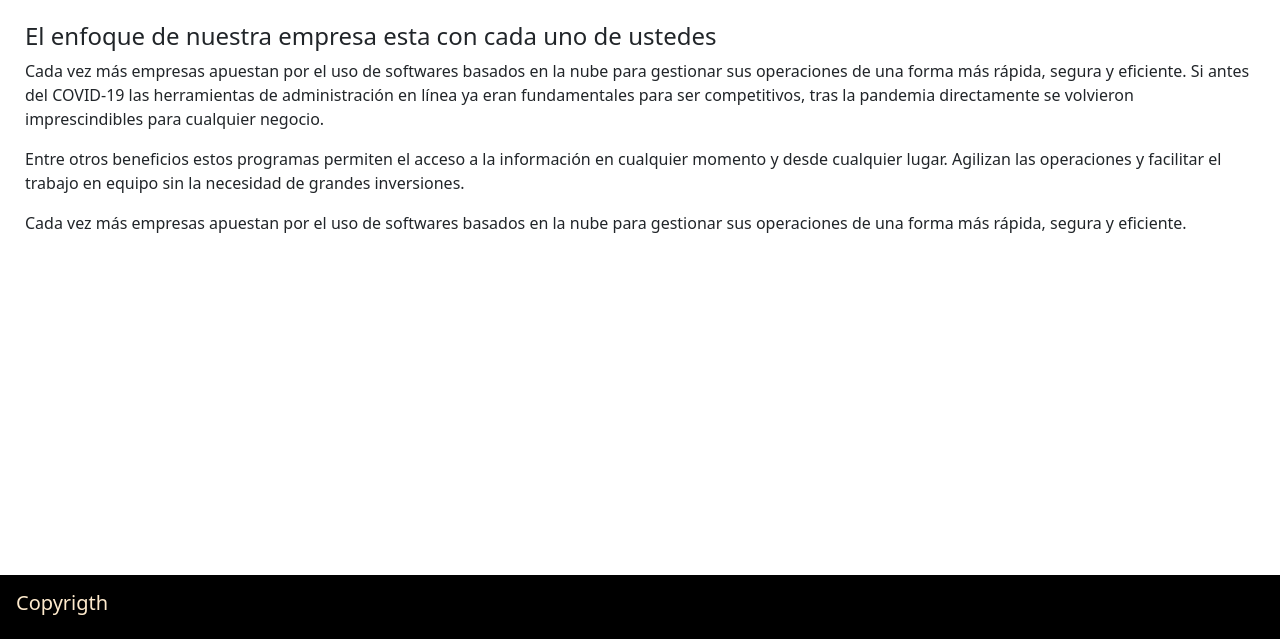
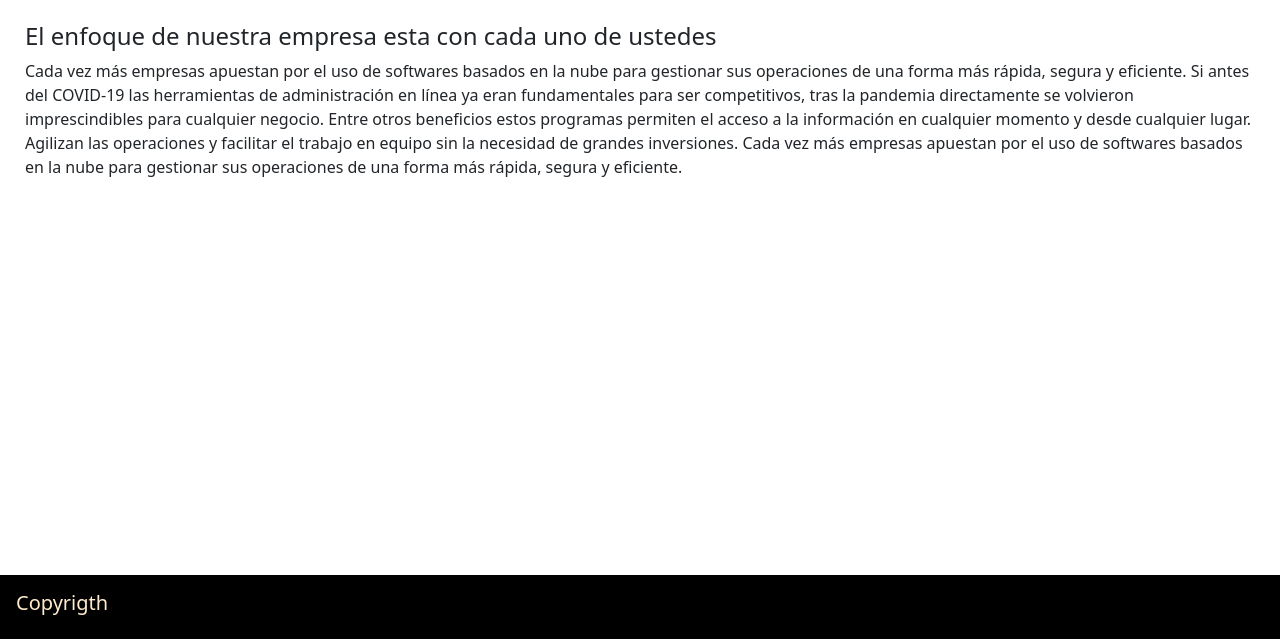
Before and after one commit to N1colasP1nzon/Friendly_Repo, a website: page Paginas/Nuestro enfoque.html in a window 1280 px wide. Shown: the part 171-810 px from the top of the page. Drawn offline with nearby package versions, Linux system fonts and the light colour scheme.

Commit message:
Arreglos Textuales

```diff
--- a/Paginas/Nuestro enfoque.html
+++ b/Paginas/Nuestro enfoque.html
@@ -41,8 +41,8 @@
                                 <a class="nav-link" href="../Paginas/Nuestro enfoque.html">Enfoque</a>
                             </li>
                             <li class="nav-item dropdown">
-                                <a class="nav-link dropdown-toggle" href="#" id="navbarDropdown"
-                                    role="button" data-bs-toggle="dropdown" aria-expanded="false">Precios</a>
+                                <a class="nav-link dropdown-toggle" href="#" id="navbarDropdown" role="button"
+                                    data-bs-toggle="dropdown" aria-expanded="false">Precios</a>
                                 <ul class="dropdown-menu" aria-labelledby="navbarDropdown">
                                     <li>
                                         <a class="dropdown-item" href="../Paginas/Precios.html">Contadores</a>
@@ -68,40 +68,30 @@
                 El enfoque de nuestra empresa esta con cada uno de ustedes
             </h4>
         </div>
-        <div>
         <p>
             Cada vez más empresas apuestan por el uso de softwares basados en la nube para gestionar sus
             operaciones de una forma más rápida, segura y eficiente. Si antes del COVID-19 las herramientas
             de administración en línea ya eran fundamentales para ser competitivos, tras la pandemia
             directamente se volvieron imprescindibles para cualquier negocio.
-            </p>
-        </div>
-        <div>
-            <p>
             Entre otros beneficios estos programas permiten el acceso a la información en cualquier momento
             y desde cualquier lugar. Agilizan las operaciones y facilitar el trabajo en equipo sin la
             necesidad de grandes inversiones.
-            </p>
-        </div>
-        <div>
-            <p>
             Cada vez más empresas apuestan por el uso de softwares basados en la nube para gestionar sus
             operaciones de una forma más rápida, segura y eficiente.
         </p>
-        </div>
     </section>
     <footer>
         <h5>Copyrigth</h5>
-
     </footer>
 
 
 
     <script src="https://cdn.jsdelivr.net/npm/@popperjs/core@2.10.2/dist/umd/popper.min.js"
-            integrity="sha384-7+zCNj/IqJ95wo16oMtfsKbZ9ccEh31eOz1HGyDuCQ6wgnyJNSYdrPa03rtR1zdB"
-            crossorigin="anonymous"></script>
+        integrity="sha384-7+zCNj/IqJ95wo16oMtfsKbZ9ccEh31eOz1HGyDuCQ6wgnyJNSYdrPa03rtR1zdB" crossorigin="anonymous">
+    </script>
     <script src="https://cdn.jsdelivr.net/npm/bootstrap@5.1.3/dist/js/bootstrap.min.js"
-    integrity="sha384-QJHtvGhmr9XOIpI6YVutG+2QOK9T+ZnN4kzFN1RtK3zEFEIsxhlmWl5/YESvpZ13"
-                crossorigin="anonymous"></script>
+        integrity="sha384-QJHtvGhmr9XOIpI6YVutG+2QOK9T+ZnN4kzFN1RtK3zEFEIsxhlmWl5/YESvpZ13" crossorigin="anonymous">
+    </script>
 </body>
+
 </html>
```
Lines whose indentation alone changed are shown as unchanged.
